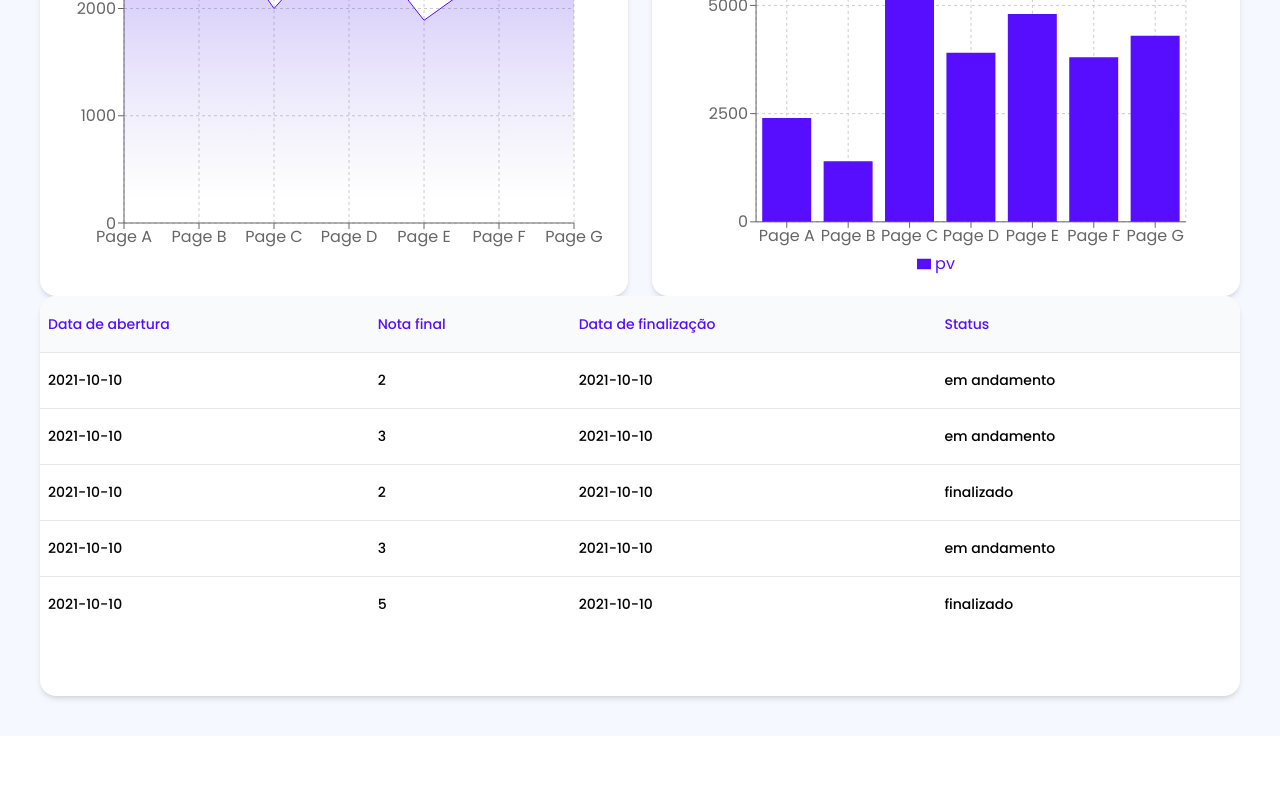
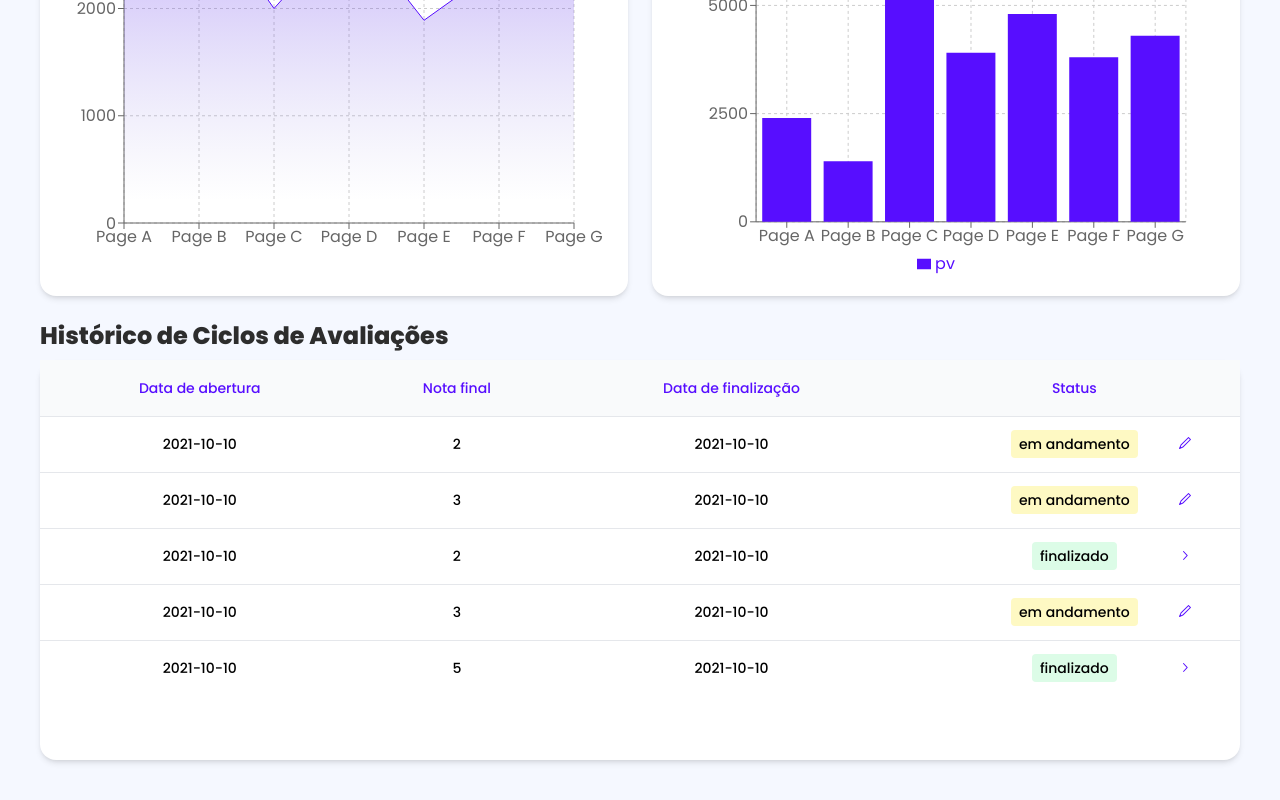
Before and after one commit to ericlbarreto/vprojects-web, a React (Vite) app: page / in a window 1280 px wide. Shown: the part 820-1620 px from the top of the page. Before the commit the page ends 1556 px from the top, so only its background shows below. Built offline with nearby package versions, Linux system fonts and the light colour scheme.

Commit message:
feat/homeColaborador: creating table style

```diff
--- a/package.json
+++ b/package.json
@@ -16,6 +16,7 @@
     "@tanstack/react-table": "^8.17.3",
     "class-variance-authority": "^0.7.0",
     "clsx": "^2.1.1",
+    "lucide-react": "^0.395.0",
     "react": "^18.2.0",
     "react-dom": "^18.2.0",
     "react-router-dom": "^6.23.1",
--- a/src/components/table/data-table.tsx
+++ b/src/components/table/data-table.tsx
@@ -1,9 +1,13 @@
 import {
   ColumnDef,
+  SortingState,
   flexRender,
   getCoreRowModel,
+  getPaginationRowModel,
+  getSortedRowModel,
   useReactTable,
 } from "@tanstack/react-table"
+import { Pencil1Icon, ChevronRightIcon } from "@radix-ui/react-icons"
 
 import {
   Table,
@@ -14,19 +18,35 @@ import {
   TableRow,
 } from "@/components/ui/table"
 
+export type Payment = {
+  id: string
+  startDate: string;
+  endDate: string;
+  grade: number
+  status: "em andamento" | "finalizado"
+}
+
 interface DataTableProps<TData, TValue> {
   columns: ColumnDef<TData, TValue>[]
   data: TData[]
 }
 
-export function DataTable<TData, TValue>({
+import { useState } from "react"
+
+export function DataTable<TData extends { status: string }, TValue>({
   columns,
   data,
 }: DataTableProps<TData, TValue>) {
+  const [sorting, setSorting] = useState<SortingState>([])
   const table = useReactTable({
     data,
     columns,
     getCoreRowModel: getCoreRowModel(),
+    onSortingChange: setSorting,
+    getSortedRowModel: getSortedRowModel(),
+    state: {
+      sorting,
+    },
   })
 
   return (
@@ -52,18 +72,39 @@ export function DataTable<TData, TValue>({
         </TableHeader>
         <TableBody>
           {table.getRowModel().rows?.length ? (
-            table.getRowModel().rows.map((row) => (
+            table.getRowModel().rows.map((row) => {
+              return (
                 <TableRow
                   key={row.id}
+                  className="relative"
                   data-state={row.getIsSelected() && "selected"}
                 >
-                {row.getVisibleCells().map((cell) => (
+                  {row.getVisibleCells().map((cell) => {
+                    const isStatusCell = cell.column.id === 'status';
+                    const status = row.original.status;
+                    const isOngoing = status === "em andamento";
+                    return (
                       <TableCell key={cell.id}>
+                        {isStatusCell ? (
+                          <span className={isOngoing ? 'bg-yellow-100 px-2 py-1 rounded' : 'bg-green-100 px-2 py-1 rounded'}>
                             {flexRender(cell.column.columnDef.cell, cell.getContext())}
+                          </span>
+                        ) : (
+                          flexRender(cell.column.columnDef.cell, cell.getContext())
+                        )}
+                        {isStatusCell && (
+                          isOngoing ? (
+                            <Pencil1Icon className="absolute right-12 text-roxoPrincipal top-5 cursor-pointer "/>
+                          ) : (
+                            <ChevronRightIcon className="absolute right-12 text-roxoPrincipal top-5 cursor-pointer"/>
+                          )
+                        )}
                       </TableCell>
-                ))}
+                    );
+                  })}
                 </TableRow>
-            ))
+              );
+            })
           ) : (
             <TableRow>
               <TableCell colSpan={columns.length} className="h-24 text-center">
--- a/src/components/table/style.css
+++ /dev/null
@@ -1,41 +0,0 @@
-table {
-    /* border-collapse: separate;
-    border-spacing: 0; */
-    border: none;
-  }
-
-  thead {
-    background-color: #F9FAFB;
-    border-top-left-radius: 16px;
-    border-top-right-radius: 16px;
-  }
-
-  thead tr th:first-child {
-    border-top-left-radius: 16px;
-  }
-
-  thead tr th:last-child {
-    border-top-right-radius: 16px;
-  }
-
-  tfoot {
-    background-color: #E5E7EB;
-    border-bottom-left-radius: 16px;
-    border-bottom-right-radius: 16px;
-  }
-
-  tfoot tr td:first-child {
-    border-bottom-left-radius: 16px;
-  }
-
-  tfoot tr td:last-child {
-    border-bottom-right-radius: 16px;
-  }
-
-  tbody tr:last-child td:first-child {
-    border-bottom-left-radius: 16px;
-  }
-
-  tbody tr:last-child td:last-child {
-    border-bottom-right-radius: 16px;
-  }
--- a/src/components/ui/table.tsx
+++ b/src/components/ui/table.tsx
@@ -1,6 +1,5 @@
 import * as React from "react"
 import { cn } from "@/lib/utils"
-import "../table/style.css"
 
 const Table = React.forwardRef<
   HTMLTableElement,
@@ -68,7 +67,7 @@ const TableRow = React.forwardRef<
   <tr
     ref={ref}
     className={cn(
-      "border-b transition-colors hover:bg-muted/50 data-[state=selected]:bg-muted h-14 text-preto font-medium",
+      "border-b transition-colors text-center hover:bg-muted/50 data-[state=selected]:bg-muted h-14 text-preto font-medium",
       className
     )}
     {...props}
@@ -83,7 +82,7 @@ const TableHead = React.forwardRef<
   <th
     ref={ref}
     className={cn(
-      "h-10 px-2 text-left align-middle text-roxoPrincipal font-medium [&:has([role=checkbox])]:pr-0 [&>[role=checkbox]]:translate-y-[2px]",
+      "h-10 px-2 text-center align-middle text-roxoPrincipal font-medium [&:has([role=checkbox])]:pr-0 [&>[role=checkbox]]:translate-y-[2px]",
       className
     )}
     {...props}
--- a/src/pages/Home.tsx
+++ b/src/pages/Home.tsx
@@ -299,6 +299,11 @@ function Home() {
             </BarChart>
           </ResponsiveContainer>
         </div>
+        <div className="col-span-8">
+          <h1 className="font-extrabold text-[#2D2D2D] text-2xl mb-2 mt-6">
+            Histórico de Ciclos de Avaliações
+          </h1>
+        </div>
         <div className="col-span-8 bg-white rounded-2xl shadow-md relative h-[400px] mt-6">
           <DataTable columns={columns} data={datatable} />
         </div>
```
Lines whose indentation alone changed are shown as unchanged.
